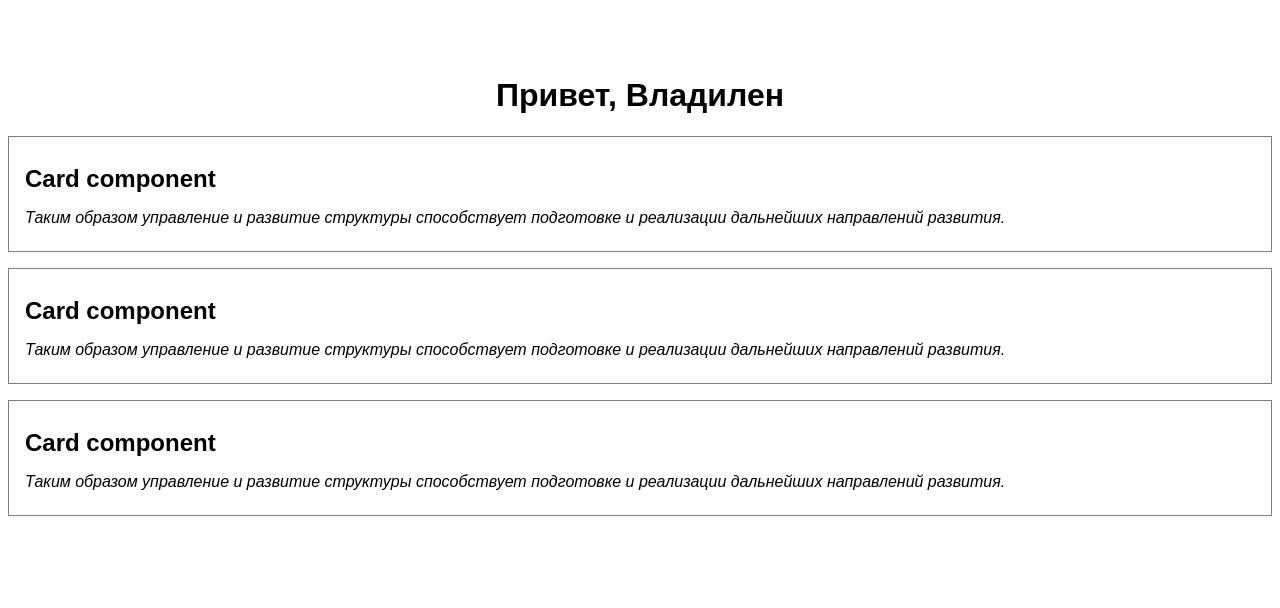
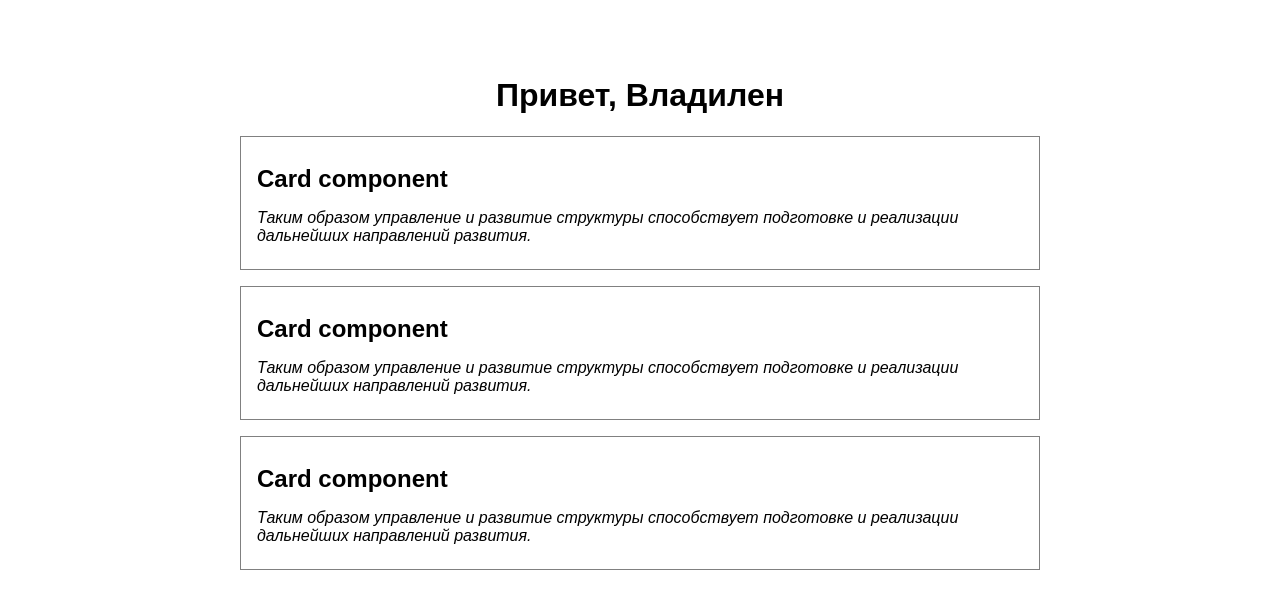
Before and after one commit to GeorgeID/vlad-ngbasic, an Angular app: page / in a window 1280 px wide. Shown: the top 608 px of the page. Built offline with nearby package versions, Linux system fonts and the light colour scheme.

Commit message:
исправление ошибки max ширины экрана

```diff
--- a/src/app/app.component.css
+++ b/src/app/app.component.css
@@ -1,5 +1,5 @@
 .container {
-  min-width: 800px;
+  max-width: 800px;
   margin: 0 auto;
   padding-top: 3rem;
 }
```
